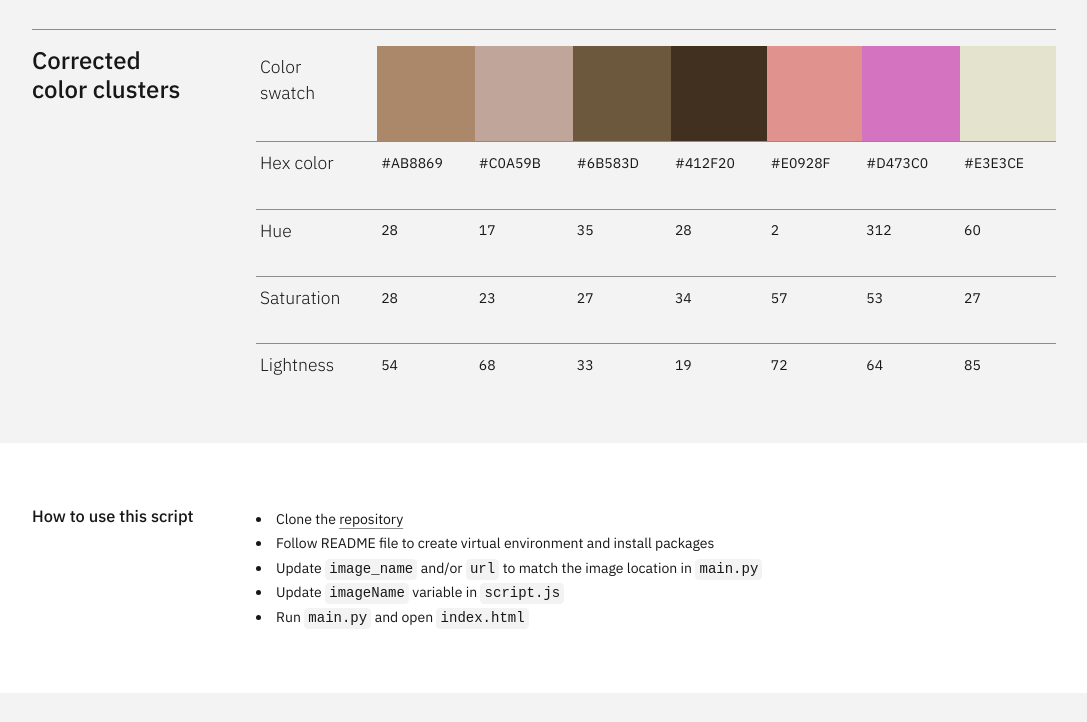
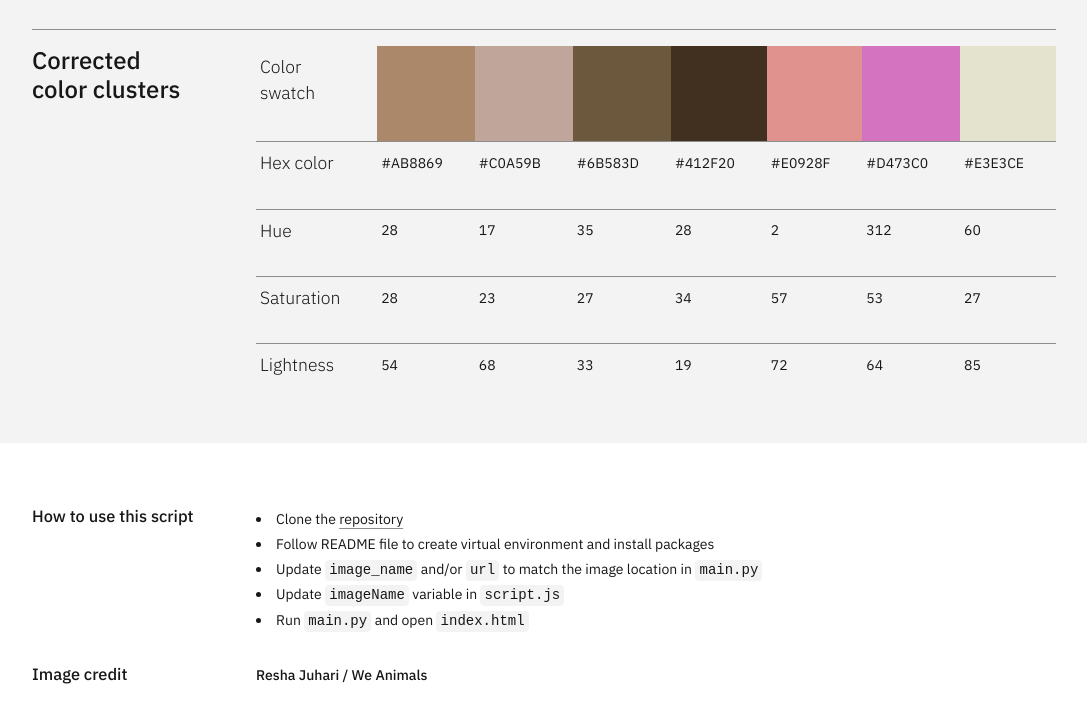
Before and after one commit to karenbarbe/color_clusters, a plain HTML site: page index.html in a window 1280 px wide. Shown: the part 974-1696 px from the top of the page, without its empty margins (96-1183 px from the left). Before the commit the page ends 1667 px from the top, so only its background shows below. Drawn offline with Linux system fonts and the light colour scheme.

Commit message:
Added image credit

```diff
--- a/index.html
+++ b/index.html
@@ -85,6 +85,11 @@
           <li>Run <code>main.py</code> and open <code>index.html</code></li>
         </ul>
       </div>
+      <div class="wrapper footer-container">
+        <h3>Image credit</h3>
+        <div>
+          <p><span class="semibold">Resha Juhari / We Animals</span></p>
+      </div>
     </footer>
 
     <script src="script.js"></script>
--- a/style.css
+++ b/style.css
@@ -221,6 +221,10 @@ footer {
   font-size: 0.875rem;
 }
 
+footer > * + * {
+  margin-block-start: 2rem;
+}
+
 .footer-container {
   display: grid;
   gap: 1rem;
@@ -228,7 +232,7 @@ footer {
 .footer-container ul {
   list-style-type: disc;
   list-style-position: inside;
-  line-height: 1.75;
+  line-height: 1.8;
 }
 
 @media screen and (min-width: 768px) {
```
